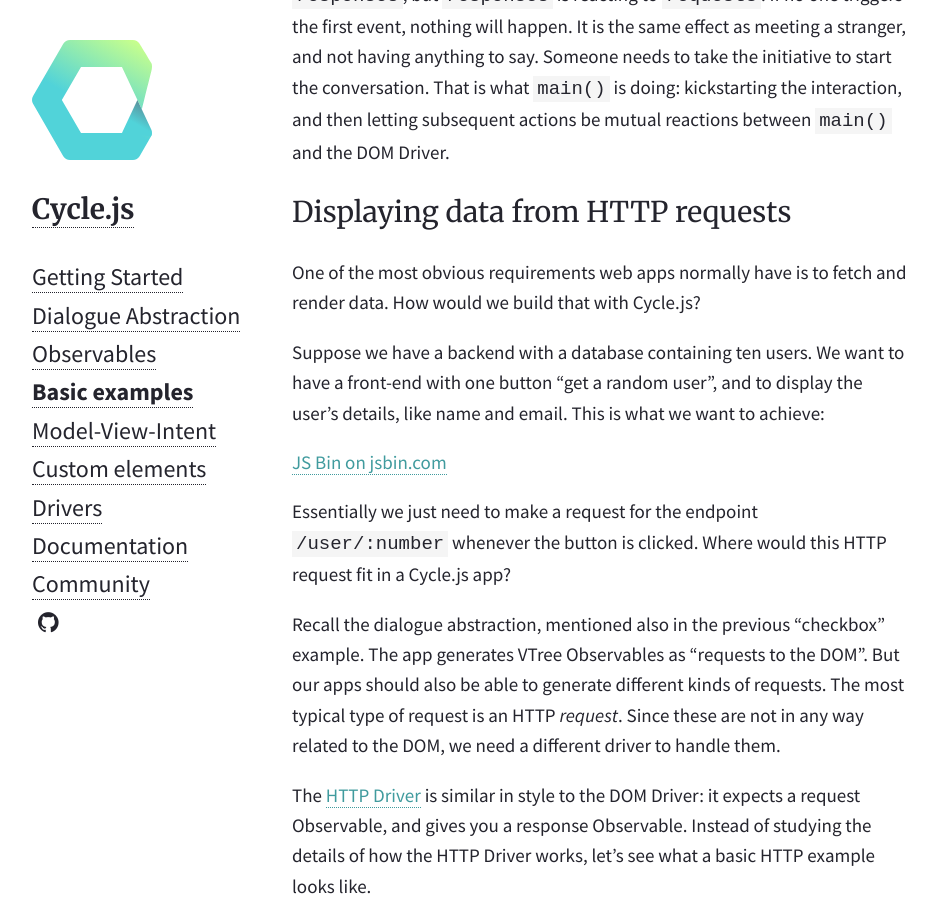
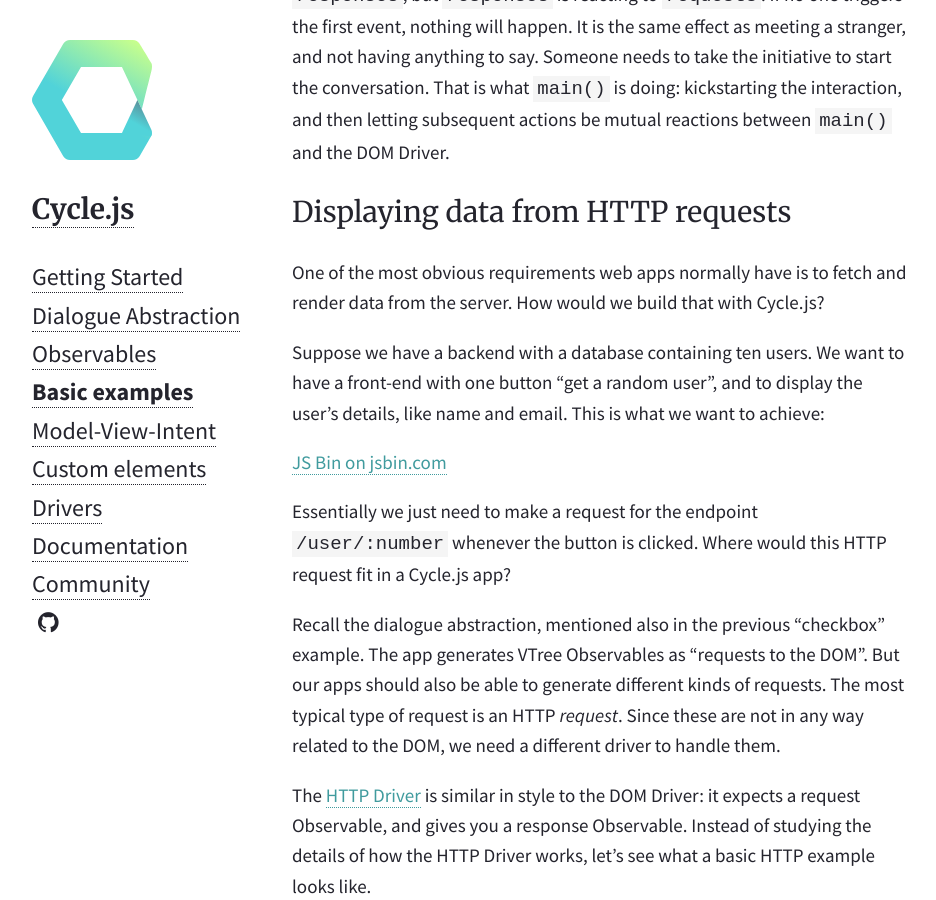
Before and after one commit to cyclejs/old-website, a Jekyll site: the page built from _posts/2015-01-28-basic-examples.md, in a window 1280 px wide and 900 px high, scrolled down 3915 px. Shown: the whole window, without its empty margins (168-1104 px from the left). Built offline with Jekyll 4.4.1, drawn with Linux system fonts in a browser that asks for light colours; nearby versions of some CDN libraries.

Commit message:
Revert the removal of "from the server" in Basic Examples

```diff
--- a/_posts/2015-01-28-basic-examples.md
+++ b/_posts/2015-01-28-basic-examples.md
@@ -119,7 +119,7 @@ Notice the lines we changed (lines commented `NEW!`). We now map `change` events
 
 <h2 id="displaying-data-from-http-requests">Displaying data from HTTP requests</h2>
 
-One of the most obvious requirements web apps normally have is to fetch and render data. How would we build that with Cycle.js?
+One of the most obvious requirements web apps normally have is to fetch and render data from the server. How would we build that with Cycle.js?
 
 Suppose we have a backend with a database containing ten users. We want to have a front-end with one button "get a random user", and to display the user's details, like name and email. This is what we want to achieve:
 
```
